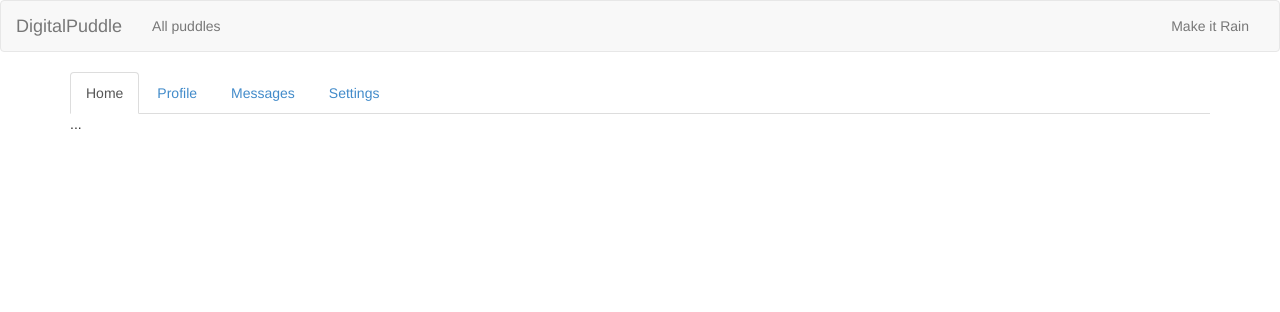
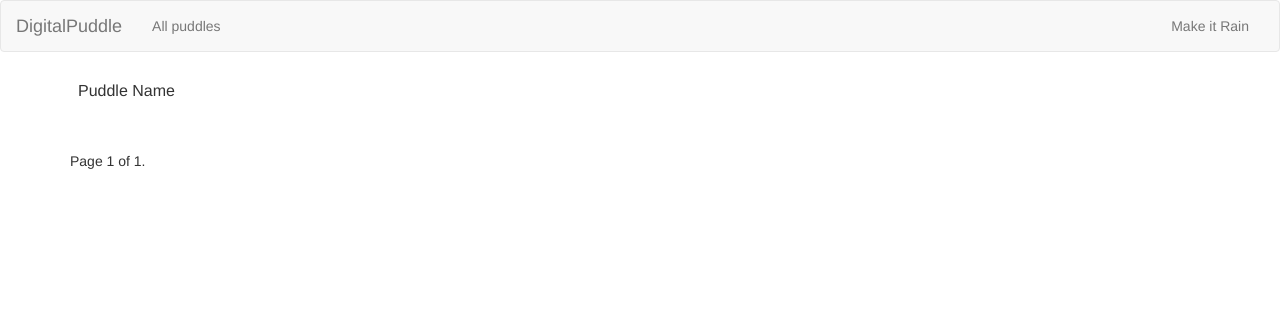
Before and after one commit to connectthefuture/digitalpuddle, a Django app: page / in a window 1280 px wide. Shown: the top 312 px of the page. Run offline with Django 3.2, Linux system fonts and the light colour scheme; data that the repository does not hold is empty; some libraries are stand-ins or nearby versions.

Commit message:
Added ability to start and stop puddles through the UI.

```diff
--- a/core/sockets.py
+++ b/core/sockets.py
@@ -10,6 +10,7 @@ from socketio.namespace import BaseNamespace
 from socketio.sdjango import namespace
 
 from core.models import VirtualMachine
+from core.vagrant import Vagrant
 
 allowed_commands = ["up", "halt"]
 
@@ -38,15 +39,11 @@ class ConsoleNamespace(BaseNamespace):
         Called whenever the socket recieves a chat message. It
         will then broadcast the message to the rest of the channel.
         """
-
-        print data
-
-       # try:
-        vm = VirtualMachine.objects.get(id = data["vm"])
-        #except:
-
-        #    self.emit('error', "Invalid vm")
-        #    return
+        try:
+            vm = VirtualMachine.objects.get(id = data["vm"])
+        except KeyError:
+            self.emit('error', "Invalid vm")
+            return
 
         if (data["command"] in allowed_commands):
             self.process_command(vm, data["command"])
@@ -55,7 +52,8 @@ class ConsoleNamespace(BaseNamespace):
             return
 
     def process_command(self, vm, command):
-        print "starting vagrant..."
+        # TODO: Rewrite this to use the Vagrant class
+        self.emit('console_data', "Running vagrant {0}\n".format(command))
         current_directory = os.getcwd()
 
         os.chdir(vm.get_vagrant_dir())
@@ -76,4 +74,12 @@ class ConsoleNamespace(BaseNamespace):
         lines = non_block_read(p.stdout)
         self.emit('console_data', lines)
 
+        self.emit('console_data', "Finished running vagrant {0}\n".format(command))
+
+        # Check if we should update the machine state
+        if (command in ["up", "halt"]):
+            vm.status = Vagrant(vm).status()
+            vm.save()
+            self.emit('status_change', vm.status)
+
         print "Done in here."
--- a/core/templates/digitalpuddle/index.html
+++ b/core/templates/digitalpuddle/index.html
@@ -1,32 +1,35 @@
 {% extends "base.html" %}
 
 {% block content %}
-<ul class="nav nav-tabs" role="tablist">
-  <li role="presentation" class="active"><a href="#home" role="tab" data-toggle="tab">Home</a></li>
-  <li role="presentation"><a href="#profile" role="tab" data-toggle="tab">Profile</a></li>
-  <li role="presentation"><a href="#messages" role="tab" data-toggle="tab">Messages</a></li>
-  <li role="presentation"><a href="#settings" role="tab" data-toggle="tab">Settings</a></li>
-</ul>
+<div>
+    <table class="table">
+        <thead>
+            <tr>
+                <td>Puddle Name</td>
+            </tr>
+        </thead>
+    {% for vm in vms %}
+        <tr>
+            <td><a href="{{ vm.get_absolute_url }}">{{ vm }}</a></td>
+        </tr>
+    {% endfor %}
+    </table>
 
-<!-- Tab panes -->
-<div class="tab-content">
-  <div role="tabpanel" class="tab-pane active" id="home">...</div>
-  <div role="tabpanel" class="tab-pane" id="profile">...</div>
-  <div role="tabpanel" class="tab-pane" id="messages">...</div>
-  <div role="tabpanel" class="tab-pane" id="settings">...</div>
+
+    <div class="pagination">
+        <span class="step-links">
+            {% if vms.has_previous %}
+                <a href="?page={{ vms.previous_page_number }}">previous</a>
+            {% endif %}
+
+            <span class="current">
+                Page {{ vms.number }} of {{ vms.paginator.num_pages }}.
+            </span>
+
+            {% if vms.has_next %}
+                <a href="?page={{ vms.next_page_number }}">next</a>
+            {% endif %}
+        </span>
+    </div>
 </div>
 {% endblock %}
-
-{% block additional_scripts %}
-<script type="text/javascript" src="//cdnjs.cloudflare.com/ajax/libs/socket.io/0.9.16/socket.io.min.js"></script>
-<script type="text/javascript" src="https://code.jquery.com/jquery-2.1.1.min.js"></script>
-
-<script type="text/javascript" charset="utf-8">
-    var socket = io.connect("/console");
-    socket.on('console_data', function(data) {
-        console.log(data);
-        $("#console-output").append(data);
-    });
-
-</script>
-{% endblock %}
--- a/core/urls.py
+++ b/core/urls.py
@@ -5,6 +5,13 @@ socketio.sdjango.autodiscover()
 
 urlpatterns = patterns('',
     url("^socket\.io", include(socketio.sdjango.urls)),
-    url(r'^$', 'core.views.index', name='digitalpuddle.index'),
-    url(r'^create/$', 'core.views.create_virtual_machine', name='digitalpuddle.create_virtual_machine')
+    url(r'^$',
+        'core.views.index',
+        name='digitalpuddle.index'),
+    url(r'^create/$',
+        'core.views.create_virtual_machine',
+        name='digitalpuddle.create_virtual_machine'),
+    url(r'^puddle/(?P<vm_id>[0-9]+)/$',
+        'core.views.view_puddle',
+        name='digitalpuddle.view_puddle'),
 )
--- a/core/views.py
+++ b/core/views.py
@@ -1,12 +1,24 @@
-from django.shortcuts import render, redirect
+from django.shortcuts import render, redirect, get_object_or_404
+from django.core.paginator import Paginator, EmptyPage, PageNotAnInteger
 
 from core.forms import VirtualMachineForm
 from core.sockets import *
+from core.models import *
 
 def index(request):
+    paged_vms = Paginator(VirtualMachine.objects.all(), 25)
+
+    page = request.GET.get('page')
+    try:
+        vms = paged_vms.page(page)
+    except PageNotAnInteger:
+        vms = paged_vms.page(1)
+    except EmptyPage:
+        vms = paged_vms.page(paged_vms.num_pages)
+
     return render(request,
                   "digitalpuddle/index.html",
-                  {})
+                  {"vms" : vms})
 
 def create_virtual_machine(request):
     if request.method == "POST":
@@ -19,3 +31,9 @@ def create_virtual_machine(request):
     return render(request,
                   "digitalpuddle/create_virtual_machine.html",
                   {"form" : form})
+
+def view_puddle(request, vm_id):
+    vm = get_object_or_404(VirtualMachine, pk = vm_id)
+    return render(request,
+                  "digitalpuddle/view_puddle.html",
+                  {"vm": vm})
```
Also changed, not shown: core/models.py (+7 -2 lines), core/templates/digitalpuddle/view_puddle.html (added, +59 -0 lines), core/vagrant.py (+16 -5 lines), core/migrations/0002_virtualmachine_status.py (added).
